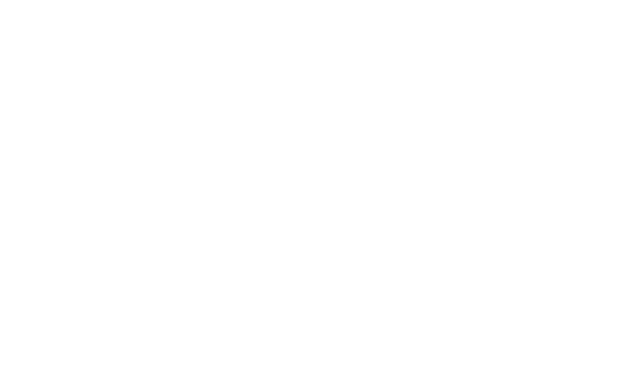
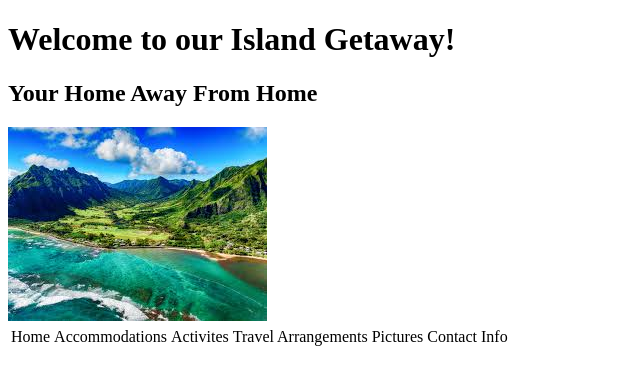
Before and after one commit to marialagunero/island-resort, a plain HTML site: page index.html in a window 1280 px wide. Shown: the whole page, without its empty margins (0-640 px from the left). Drawn offline with Linux system fonts and the light colour scheme; files whose address does not match are found by name.

Commit message:
add h1, h2, table, and image

```diff
--- a/index.html
+++ b/index.html
@@ -6,6 +6,18 @@
     <link rel="stylesheet" href="css/styles.css" type="text/css">
   </head>
   <body>
-
+    <h1>Welcome to our Island Getaway!</h1>
+    <h2>Your Home Away From Home</h2>
+    <img src="/Users/Guest/desktop/island-resort/pictures/island-pic.jpeg" alt="Oahu">
+    <table>
+      <tr>
+        <td>Home</td>
+        <td>Accommodations</td>
+        <td>Activites</td>
+        <td>Travel Arrangements</td>
+        <td>Pictures</td>
+        <td>Contact Info</td>
+      </tr>
+    </table>
   </body>
 </html>
```
Also changed, not shown: pictures/island-pic.jpeg (added).
